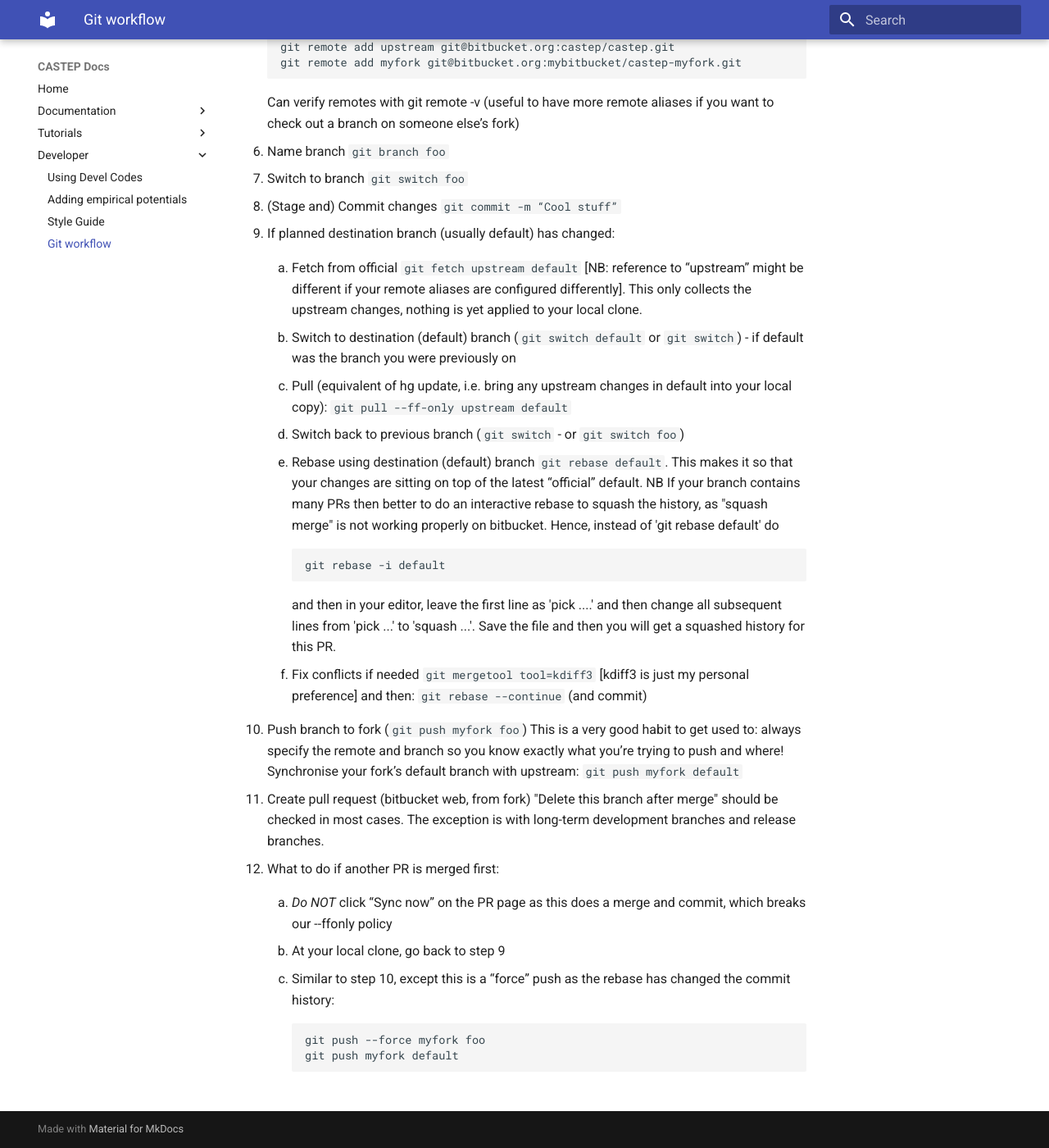
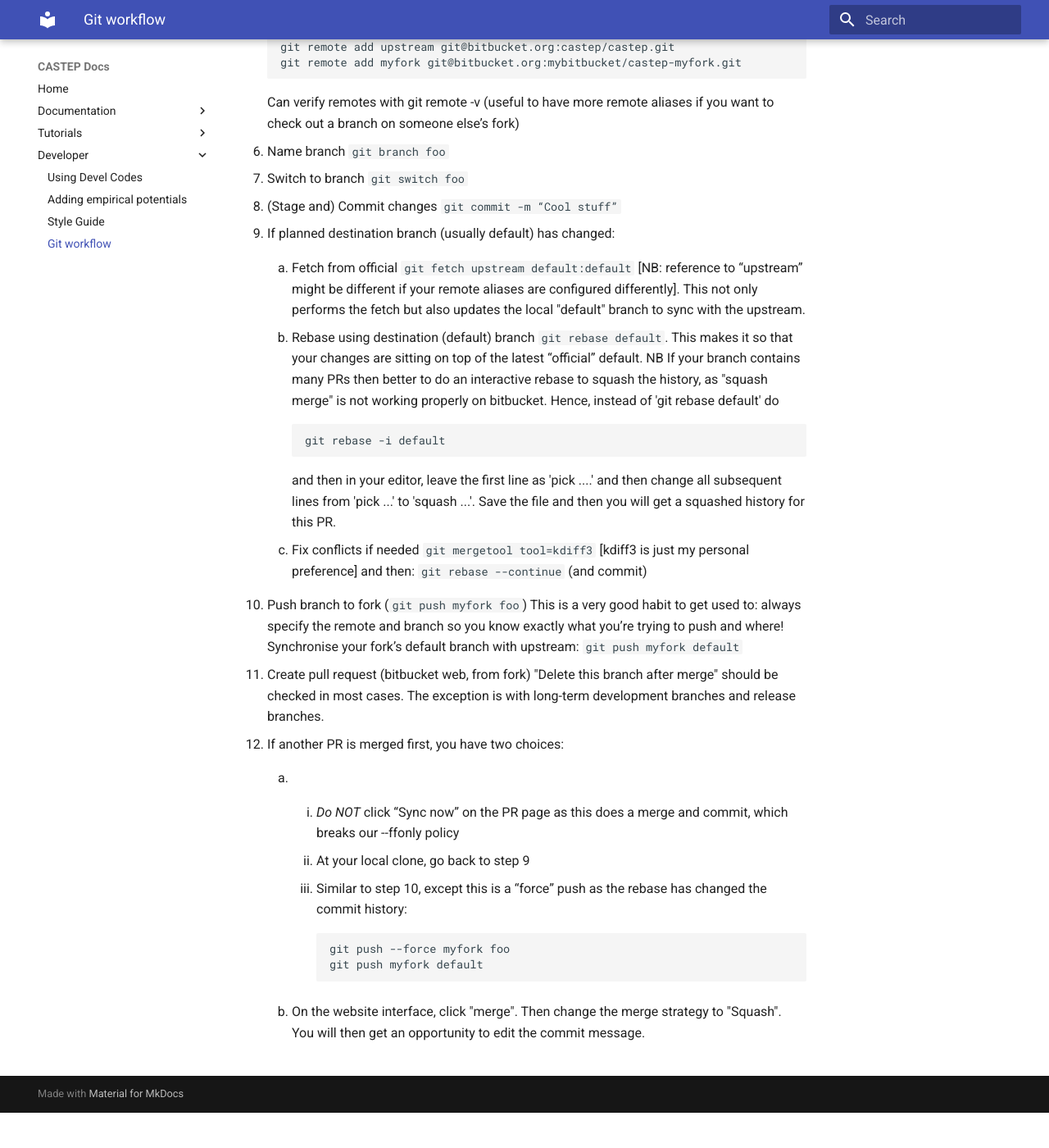
Before and after one commit to castep-docs/castep-docs, an MkDocs documentation site: the page built from docs/developer/git_workflow.md, in a window 1280 px wide and 1400 px high, scrolled down 419 px. Shown: the whole window at 82% size. Built offline with MkDocs 1.6.1 and Material for MkDocs 9.7.7, drawn with Linux system fonts in a browser that asks for light colours; after the commit the page ends 1776 px from its top, so only the background shows below that.

Commit message:
Update after KR comments

````diff
--- a/docs/developer/git_workflow.md
+++ b/docs/developer/git_workflow.md
@@ -24,26 +24,16 @@ Draft bitbucket/git workflow for CASTEP developers: NB: Not a git tutorial!
 
 9.  If planned destination branch (usually default) has changed:
 
-    1.      Fetch from official ``git fetch upstream default`` [NB: reference to “upstream” might be different if   your remote aliases are configured differently]. This only
-     collects the upstream changes, nothing is yet applied to your local clone.
+    1.      Fetch from official ``git fetch upstream default:default`` [NB: reference to “upstream” might be different if   your remote aliases are configured differently]. This not only performs the fetch but also updates the local "default" branch to sync with the upstream.
 
-    2. Switch to destination (default) branch (``git switch default`` or ``git switch``) - if default was the branch you    were previously on
-
-    3. Pull (equivalent of hg update, i.e. bring any upstream changes in default into your local copy):
-       ```
-      git pull --ff-only upstream default
-       ```
-
-    4. Switch back to previous branch (``git switch`` - or ``git switch foo``)
-
-    5. Rebase using destination (default) branch ``git rebase default``. This makes it so that your changes are sitting on top of the latest “official” default.
+    2. Rebase using destination (default) branch ``git rebase default``. This makes it so that your changes are sitting on top of the latest “official” default.
     NB If your branch contains many PRs then better to do an interactive rebase to squash the history, as "squash merge" is not working properly on bitbucket. Hence, instead of 'git rebase default' do
     ```
     git rebase -i default
     ```
     and then in your editor, leave the first line as 'pick ....' and then change all subsequent lines from 'pick ...' to 'squash ...'. Save the file and then you will get a squashed history for this PR.
 
-    6. Fix conflicts if needed ``git mergetool tool=kdiff3`` [kdiff3 is just my personal preference] and then:
+    3. Fix conflicts if needed ``git mergetool tool=kdiff3`` [kdiff3 is just my personal preference] and then:
                         ``git rebase --continue`` (and commit)
 
 10.      Push branch to fork (``git push myfork foo``) This is a very good habit to get used to: always specify the remote and branch so you know exactly what you’re trying to push and where!
@@ -55,14 +45,19 @@ Draft bitbucket/git workflow for CASTEP developers: NB: Not a git tutorial!
 11.      Create pull request (bitbucket web, from fork)
                 "Delete this branch after merge" should be checked in most cases. The exception is with long-term development branches and release branches.
 
-12.      What to do if another PR is merged first:
+12.      If another PR is merged first, you have two choices:
 
-    1. *Do NOT* click “Sync now” on the PR page as this does a merge and commit, which breaks our --ffonly policy
 
-    2. At your local clone, go back to step 9
+    1. &nbsp;
 
-    3. Similar to step 10, except this is a “force” push as the rebase has changed the commit history:
-    ```
-    git push --force myfork foo
-    git push myfork default
-    ```
+          1. *Do NOT* click “Sync now” on the PR page as this does a merge and commit, which breaks our --ffonly policy
+
+          2. At your local clone, go back to step 9
+
+          3. Similar to step 10, except this is a “force” push as the rebase has changed the commit history:
+          ```
+          git push --force myfork foo
+          git push myfork default
+          ```
+
+    2. On the website interface, click "merge". Then change the merge strategy to "Squash". You will then get an opportunity to edit the commit message.
````
